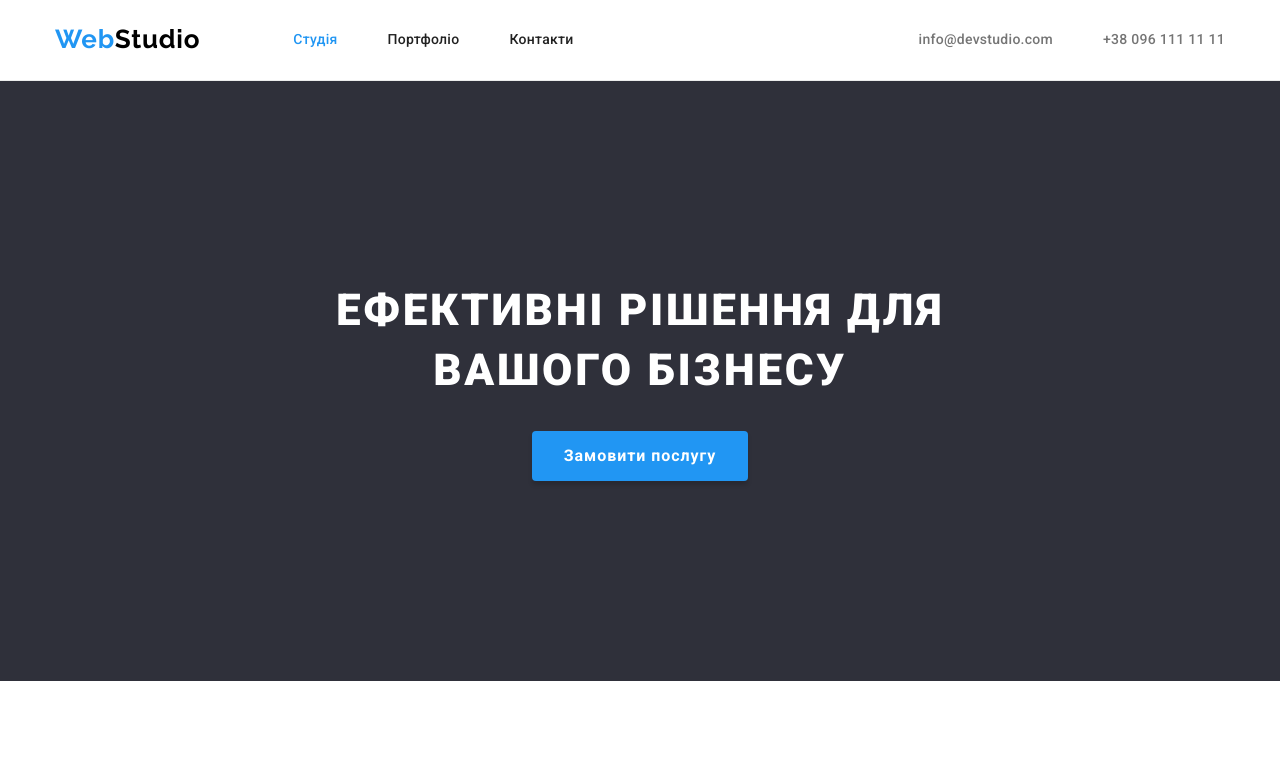
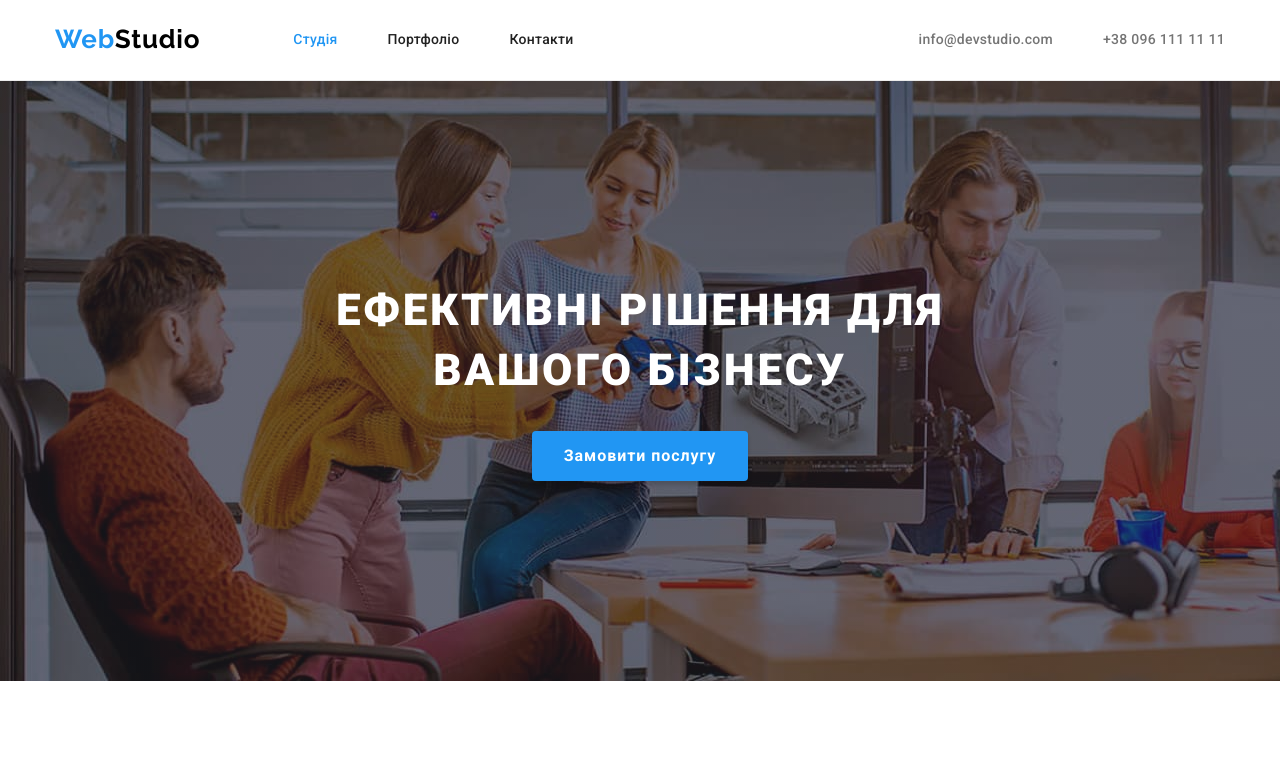
Before and after one commit to NMarkhotsky/goit-markup-hw-04, a plain HTML site: page index.html in a window 1280 px wide. Shown: the top 771 px of the page. Drawn offline with nearby package versions, Linux system fonts and the light colour scheme.

Commit message:
add hero image

```diff
--- a/css/styles.css
+++ b/css/styles.css
@@ -141,11 +141,20 @@ body {
 /* Герой */
 
 .hero {
-  text-align: center;
+  max-width: 1600px;
+  height: 600px;
+  margin-left: auto;
+  margin-right: auto;
   padding-top: 200px;
   padding-bottom: 200px;
+  text-align: center;
 
-  background-color: var(--footer-bgd-color); /* Тимчасовий фон */
+  background-color: rgba(47, 48, 58, 0.4);
+  background-image: linear-gradient(
+      rgba(47, 48, 58, 0.4),
+      rgba(47, 48, 58, 0.4)
+    ),
+    url(../images/Img-hero.jpg);
 }
 
 .hero-title {
```
Also changed, not shown: images/Img-hero.jpg (added).
